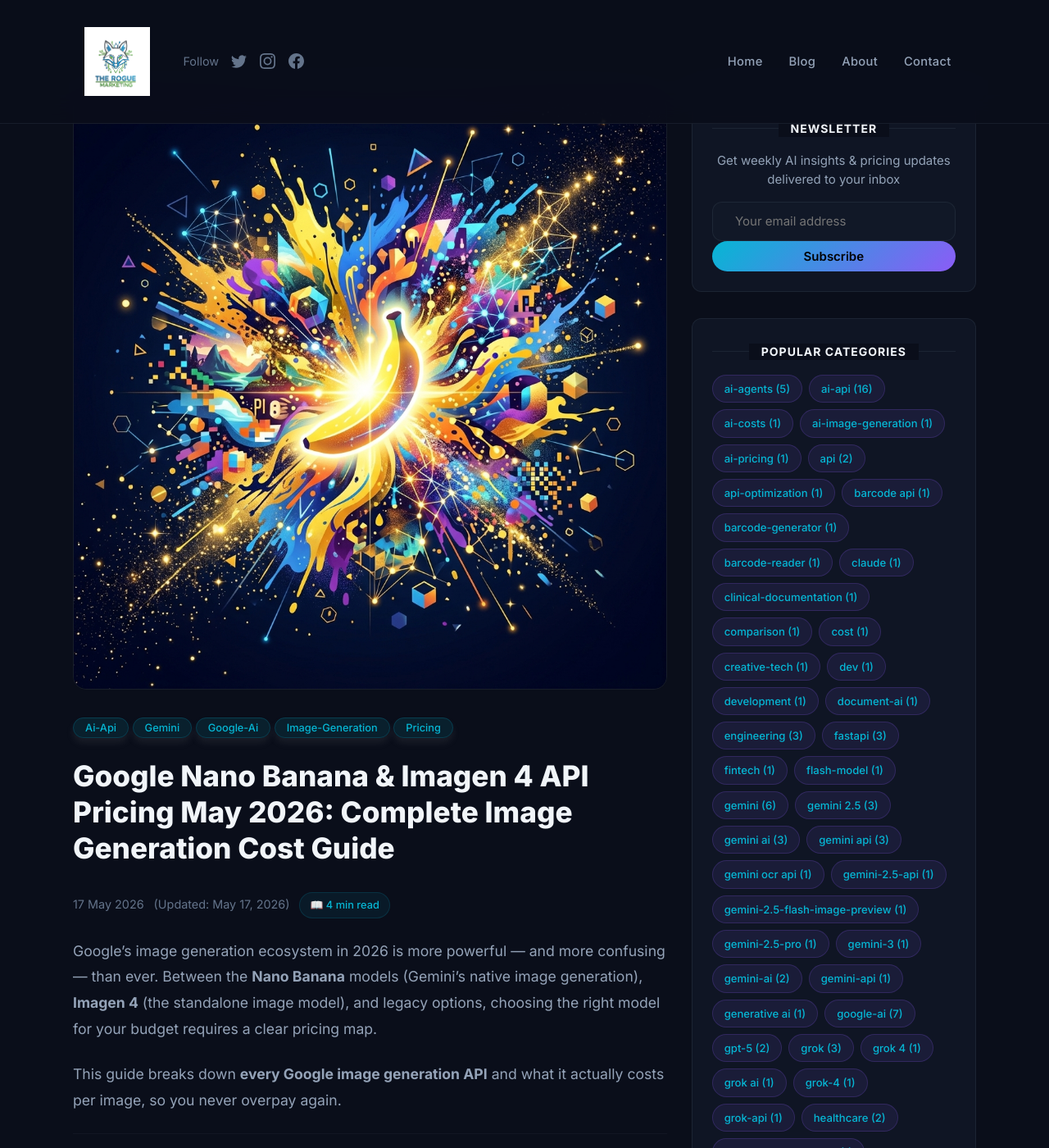
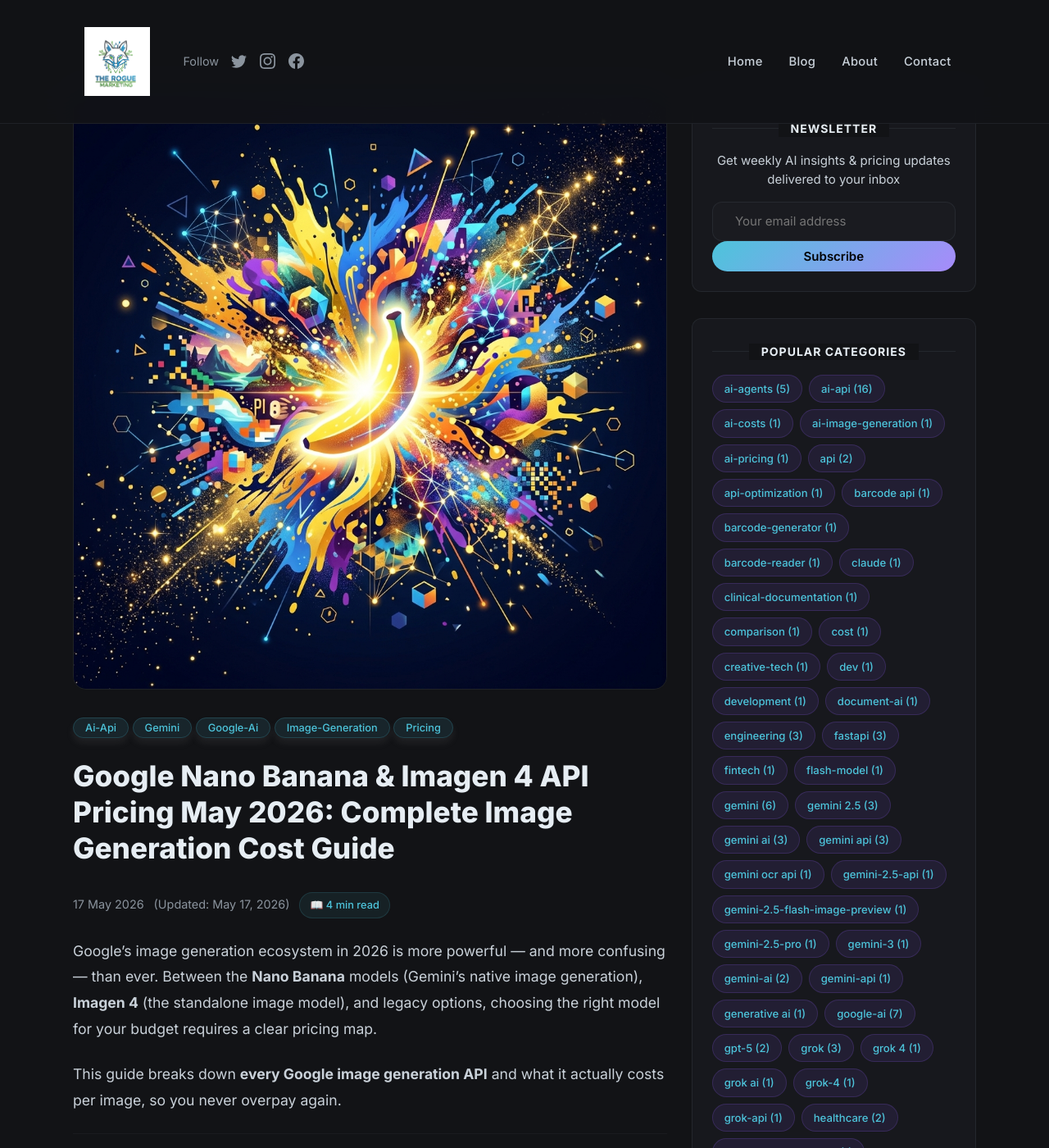
Before and after one commit to the-rogue-marketing/the-rogue-marketing.github.io, a Jekyll site: the page built from _posts/2026-05-17-google-nano-banana-imagen-4-image-generation-pricing-may-2026.md, in a window 1280 px wide and 1400 px high. Shown: the whole window at 82% size. Built offline with Jekyll 4.4.1, drawn with Linux system fonts in a browser that asks for light colours; comment, search, counter and statistics services are not loaded.

Commit message:
Design: Transition color properties to a warm, eye-friendly, low-strain dark charcoal theme

```diff
--- a/assets/css/custom.css
+++ b/assets/css/custom.css
@@ -6,27 +6,27 @@
 
 /* ===== CSS Custom Properties ===== */
 :root {
-    --bg-primary: #0a0e1a;
-    --bg-secondary: #111827;
-    --bg-card: rgba(17, 24, 39, 0.8);
-    --bg-card-hover: rgba(24, 34, 56, 0.95);
-    --bg-glass: rgba(15, 23, 42, 0.7);
-    --bg-nav: rgba(10, 14, 26, 0.92);
-    --text-primary: #f1f5f9;
-    --text-secondary: #94a3b8;
-    --text-muted: #64748b;
-    --accent-cyan: #06b6d4;
-    --accent-purple: #8b5cf6;
-    --accent-pink: #ec4899;
-    --accent-green: #10b981;
-    --accent-amber: #f59e0b;
-    --gradient-primary: linear-gradient(135deg, #06b6d4, #8b5cf6);
-    --gradient-hero: linear-gradient(135deg, #0f172a 0%, #1e1b4b 50%, #0f172a 100%);
-    --gradient-card-border: linear-gradient(135deg, rgba(6,182,212,0.4), rgba(139,92,246,0.4));
+    --bg-primary: #121316;
+    --bg-secondary: #1a1b20;
+    --bg-card: rgba(26, 27, 32, 0.8);
+    --bg-card-hover: rgba(35, 37, 44, 0.95);
+    --bg-glass: rgba(18, 19, 22, 0.7);
+    --bg-nav: rgba(18, 19, 22, 0.92);
+    --text-primary: #e6edf3;
+    --text-secondary: #c9d1d9;
+    --text-muted: #8b949e;
+    --accent-cyan: #4dc4db;
+    --accent-purple: #a78bfa;
+    --accent-pink: #f472b6;
+    --accent-green: #34d399;
+    --accent-amber: #fbbf24;
+    --gradient-primary: linear-gradient(135deg, #4dc4db, #a78bfa);
+    --gradient-hero: linear-gradient(135deg, #18191d 0%, #201e38 50%, #18191d 100%);
+    --gradient-card-border: linear-gradient(135deg, rgba(77,196,219,0.3), rgba(167,139,250,0.3));
     --border-subtle: rgba(148, 163, 184, 0.1);
-    --border-glow: rgba(6, 182, 212, 0.3);
+    --border-glow: rgba(77, 196, 219, 0.3);
     --shadow-card: 0 4px 24px rgba(0, 0, 0, 0.4);
-    --shadow-hover: 0 12px 40px rgba(6, 182, 212, 0.15);
+    --shadow-hover: 0 12px 40px rgba(77, 196, 219, 0.15);
     --radius: 12px;
     --radius-lg: 16px;
     --transition: all 0.3s cubic-bezier(0.4, 0, 0.2, 1);
@@ -44,7 +44,7 @@
 }
 
 ::selection {
-    background: rgba(6, 182, 212, 0.3);
+    background: rgba(77, 196, 219, 0.3);
     color: #fff;
 }
 
@@ -142,7 +142,7 @@
     right: -30%;
     width: 600px;
     height: 600px;
-    background: radial-gradient(circle, rgba(6,182,212,0.12) 0%, transparent 70%);
+    background: radial-gradient(circle, rgba(77,196,219,0.12) 0%, transparent 70%);
     pointer-events: none;
     animation: heroPulse 6s ease-in-out infinite alternate;
 }
@@ -185,13 +185,13 @@
     font-size: 1rem !important;
     letter-spacing: 0.3px;
     transition: var(--transition);
-    box-shadow: 0 4px 20px rgba(6, 182, 212, 0.3);
+    box-shadow: 0 4px 20px rgba(77, 196, 219, 0.3);
     position: relative;
     z-index: 2;
 }
 .hero .btn-dark:hover {
     transform: translateY(-2px);
-    box-shadow: 0 8px 30px rgba(6, 182, 212, 0.45);
+    box-shadow: 0 8px 30px rgba(77, 196, 219, 0.45);
 }
 .hero .intro { position: relative; z-index: 2; filter: brightness(0.9) contrast(1.1); }
 
@@ -256,14 +256,14 @@
 }
 .article-post a {
     color: var(--accent-cyan) !important;
-    box-shadow: inset 0 -2px 0 rgba(6,182,212,0.3), 0 2px 0 rgba(6,182,212,0.3) !important;
+    box-shadow: inset 0 -2px 0 rgba(77,196,219,0.3), 0 2px 0 rgba(77,196,219,0.3) !important;
 }
 .article-post a:hover {
-    box-shadow: inset 0 -24px 0 rgba(6,182,212,0.15), 0 2px 0 rgba(6,182,212,0.3) !important;
+    box-shadow: inset 0 -24px 0 rgba(77,196,219,0.15), 0 2px 0 rgba(77,196,219,0.3) !important;
 }
 .article-post img { border-radius: var(--radius) !important; border: 1px solid var(--border-subtle); }
 .article-post code {
-    background: rgba(6, 182, 212, 0.1);
+    background: rgba(77, 196, 219, 0.1);
     color: var(--accent-cyan);
     padding: 2px 8px;
     border-radius: 6px;
@@ -291,7 +291,7 @@
     border: 1px solid var(--border-subtle);
 }
 .article-post table thead th {
-    background: rgba(6, 182, 212, 0.08);
+    background: rgba(77, 196, 219, 0.08);
     color: var(--accent-cyan);
     font-weight: 600;
     font-size: 0.88rem;
@@ -309,14 +309,14 @@
 }
 .article-post table tbody tr:last-child td { border-bottom: none; }
 .article-post table tbody tr:hover {
-    background: rgba(6, 182, 212, 0.04);
+    background: rgba(77, 196, 219, 0.04);
 }
 .article-post table strong { color: var(--text-primary); }
 
 /* ===== Blockquotes ===== */
 blockquote {
     border-left: 4px solid var(--accent-cyan) !important;
-    background: rgba(6, 182, 212, 0.06);
+    background: rgba(77, 196, 219, 0.06);
     padding: 1rem 1.5rem !important;
     border-radius: 0 var(--radius) var(--radius) 0;
     color: var(--text-secondary) !important;
@@ -326,9 +326,9 @@
 
 /* ===== Tags ===== */
 ul.tags li a {
-    background: rgba(6, 182, 212, 0.1) !important;
+    background: rgba(77, 196, 219, 0.1) !important;
     color: var(--accent-cyan) !important;
-    border: 1px solid rgba(6, 182, 212, 0.2);
+    border: 1px solid rgba(77, 196, 219, 0.2);
     border-radius: 50px !important;
     padding: 4px 14px !important;
     font-size: 0.8rem !important;
@@ -336,9 +336,9 @@
     transition: var(--transition);
 }
 ul.tags li a:hover {
-    background: rgba(6, 182, 212, 0.2) !important;
+    background: rgba(77, 196, 219, 0.2) !important;
     border-color: var(--accent-cyan);
-    box-shadow: 0 0 12px rgba(6, 182, 212, 0.2);
+    box-shadow: 0 0 12px rgba(77, 196, 219, 0.2);
 }
 
 /* ===== Post Title ===== */
@@ -414,7 +414,7 @@
     transition: var(--transition);
 }
 .sidebar #mc_embed_signup .button:hover {
-    box-shadow: 0 4px 20px rgba(6, 182, 212, 0.35);
+    box-shadow: 0 4px 20px rgba(77, 196, 219, 0.35);
     transform: translateY(-1px);
 }
 .sidebar #mc_embed_signup input[type="email"] {
@@ -455,7 +455,7 @@
     transition: var(--transition);
 }
 .bottompagination span.navigation a:hover {
-    box-shadow: 0 4px 20px rgba(6, 182, 212, 0.3);
+    box-shadow: 0 4px 20px rgba(77, 196, 219, 0.3);
     transform: translateY(-2px);
 }
 span.navigation:before { background: var(--border-subtle); }
@@ -487,7 +487,7 @@
 }
 .form-control:focus {
     border-color: var(--accent-cyan) !important;
-    box-shadow: 0 0 0 3px rgba(6, 182, 212, 0.15) !important;
+    box-shadow: 0 0 0 3px rgba(77, 196, 219, 0.15) !important;
     outline: none;
 }
 .form-control::placeholder { color: var(--text-muted) !important; }
@@ -502,7 +502,7 @@
 }
 .btn.btn-dark:hover {
     transform: translateY(-2px);
-    box-shadow: 0 6px 24px rgba(6, 182, 212, 0.3);
+    box-shadow: 0 6px 24px rgba(77, 196, 219, 0.3);
 }
 
 /* ===== 404 Page ===== */
@@ -543,12 +543,12 @@
     display: flex;
     align-items: center;
     justify-content: center;
-    box-shadow: 0 4px 20px rgba(6, 182, 212, 0.3);
+    box-shadow: 0 4px 20px rgba(77, 196, 219, 0.3);
 }
 #back-to-top.visible { opacity: 1; visibility: visible; }
 #back-to-top:hover {
     transform: translateY(-3px);
-    box-shadow: 0 8px 30px rgba(6, 182, 212, 0.45);
+    box-shadow: 0 8px 30px rgba(77, 196, 219, 0.45);
 }
 
 /* ===== Reading Time Badge ===== */
@@ -556,8 +556,8 @@
     display: inline-flex;
     align-items: center;
     gap: 6px;
-    background: rgba(6, 182, 212, 0.08);
-    border: 1px solid rgba(6, 182, 212, 0.15);
+    background: rgba(77, 196, 219, 0.08);
+    border: 1px solid rgba(77, 196, 219, 0.15);
     padding: 4px 12px;
     border-radius: 50px;
     color: var(--accent-cyan);
```
